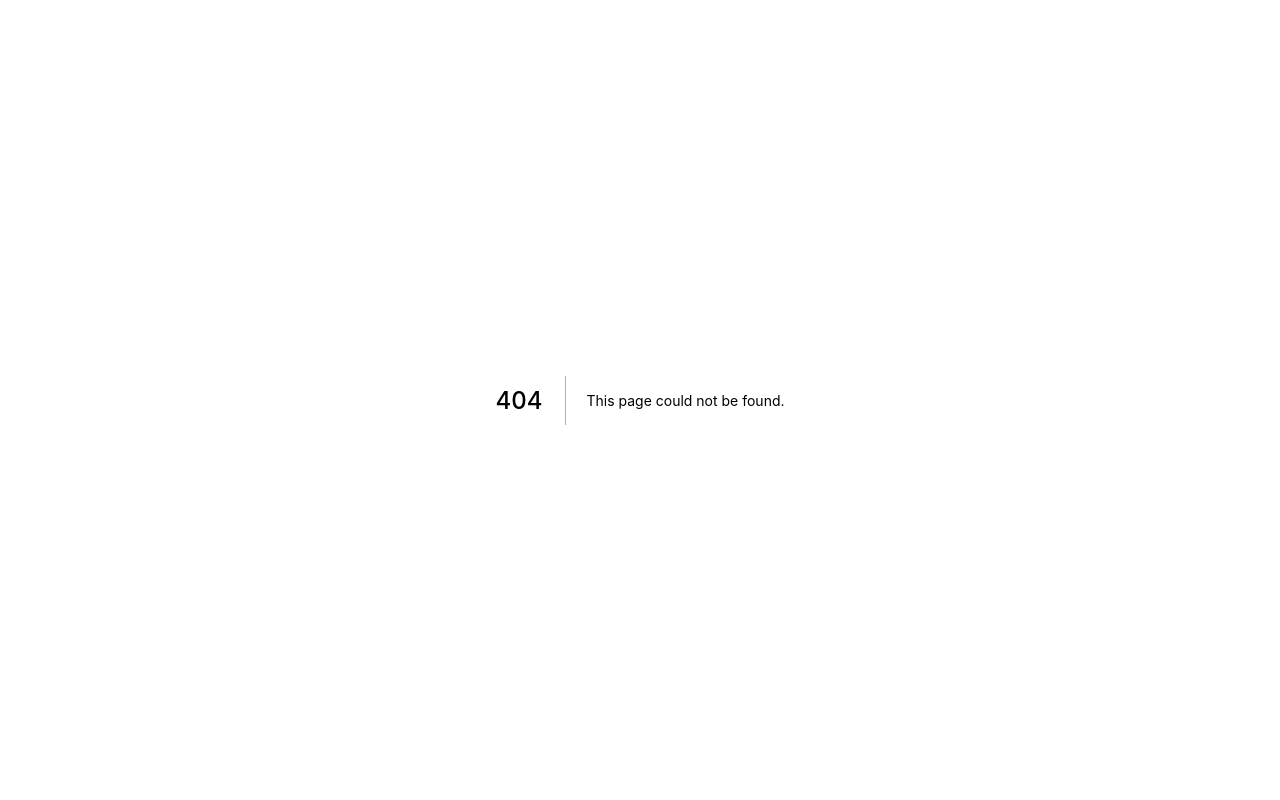
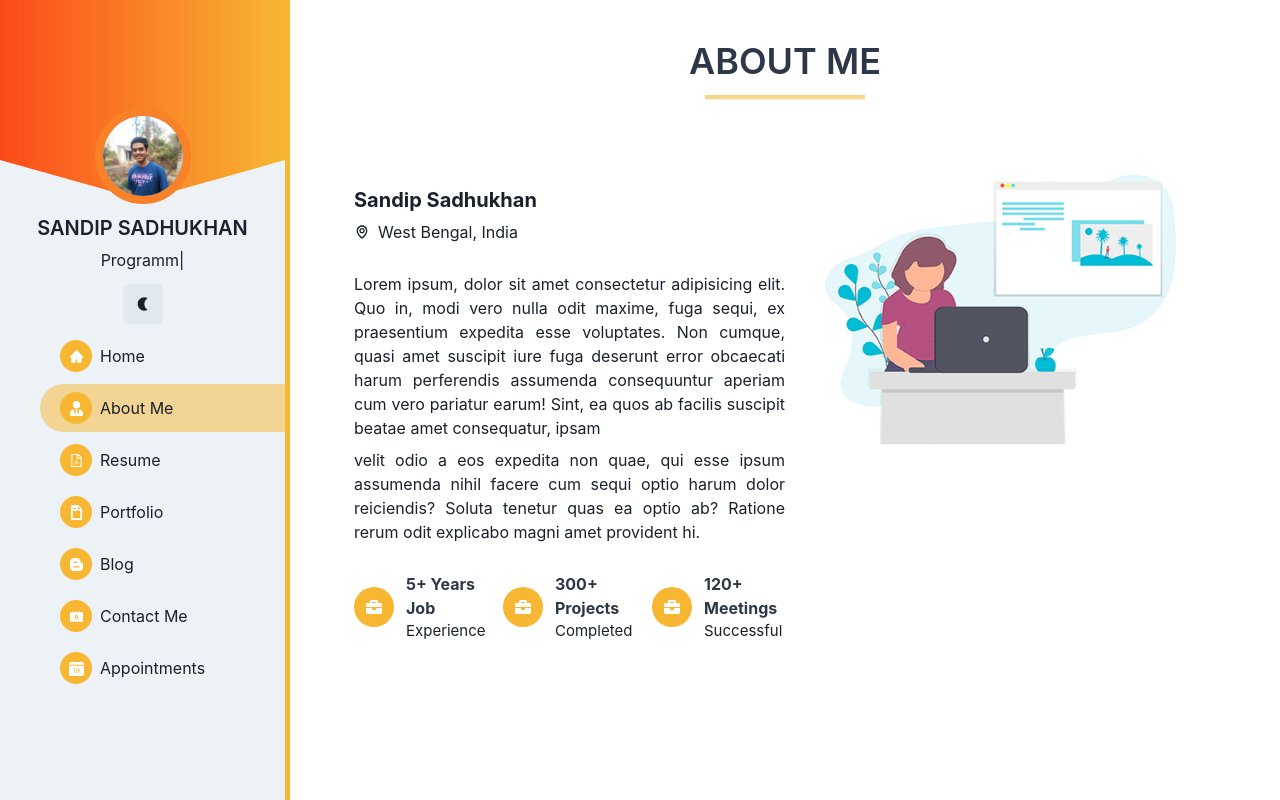
Before and after one commit to sandip-sadhukhan/7resume, a Next.js app in the folder frontend/: page /1/about-me in a window 1280 px wide. Before the commit this address had no page. Built offline with nearby package versions, Linux system fonts and the light colour scheme.

Commit message:
added home page, about page

```diff
--- a/frontend/pages/[username].tsx
+++ b/frontend/components/profile/Layout.tsx
@@ -1,4 +1,3 @@
-import type { NextPage } from "next"
 import {
   Avatar,
   Flex,
@@ -13,13 +12,17 @@ import {
   DrawerOverlay,
   DrawerCloseButton,
 } from "@chakra-ui/react"
-import Sidebar from "../components/profile/Sidebar"
-import MobileSidebar from "../components/profile/MobileSidebar"
-import MainArea from "../components/profile/MainArea"
+import Sidebar from "./sidebar/Sidebar"
+import MobileSidebar from "./sidebar/MobileSidebar"
 import { MdMenu } from "react-icons/md"
+import React from "react"
 
-const UserPage: NextPage = () => {
-  const { colorMode, toggleColorMode } = useColorMode()
+interface Props {
+  children: JSX.Element
+}
+
+const Layout = (props: Props) => {
+  const { colorMode } = useColorMode()
   const { isOpen, onOpen, onClose } = useDisclosure()
 
   return (
@@ -44,7 +47,7 @@ const UserPage: NextPage = () => {
           >
             <HStack spacing={4}>
               <Avatar
-                src="avatar-1.jpg"
+                src="/avatar-1.jpg"
                 border={`4px solid ${
                   colorMode === "light" ? "#F98127" : "#009BFF"
                 }`}
@@ -63,7 +66,7 @@ const UserPage: NextPage = () => {
               <MdMenu fontSize={30} />
             </Flex>
           </Flex>
-          <MainArea />
+          {props.children}
         </VStack>
       </HStack>
       <Drawer
@@ -87,4 +90,4 @@ const UserPage: NextPage = () => {
   )
 }
 
-export default UserPage
+export default Layout
--- a/frontend/components/profile/MobileSidebar.tsx
+++ b/frontend/components/profile/sidebar/MobileSidebar.tsx
@@ -20,9 +20,13 @@ import { FaUserTie, FaBloggerB, FaTimes } from "react-icons/fa"
 
 import Typed from "react-typed"
 import NavItem from "./NavItem"
+import { useRouter } from "next/router"
 
 const MobileSidebar = ({ onClose }: { onClose: () => void }) => {
   const { colorMode, toggleColorMode } = useColorMode()
+
+  const { pathname, query } = useRouter()
+  const username = query.username as string
 
   const secondaryColor = useColorModeValue("#f7b733", "#00c6ff")
 
@@ -47,7 +51,7 @@ const MobileSidebar = ({ onClose }: { onClose: () => void }) => {
       </Flex>
       <Flex w="full" flexDir="column" align="center" zIndex={10}>
         <Avatar
-          src="avatar-1.jpg"
+          src="/avatar-1.jpg"
           border={`2px solid ${colorMode === "light" ? "#F98127" : "#009BFF"}`}
         />
         <Heading
@@ -87,51 +91,57 @@ const MobileSidebar = ({ onClose }: { onClose: () => void }) => {
           title="Home"
           NavIcon={AiFillHome}
           hoverColor={hoverColor}
-          link="/"
+          link={`/${username}`}
           secondaryColor={secondaryColor}
-          active
+          active={pathname === "/[username]"}
         />
         <NavItem
           title="About Me"
           NavIcon={FaUserTie}
           hoverColor={hoverColor}
-          link="/"
+          link={`/${username}/about-me`}
           secondaryColor={secondaryColor}
+          active={pathname === "/[username]/about-me"}
         />
         <NavItem
           title="Resume"
           NavIcon={AiOutlineFilePdf}
           hoverColor={hoverColor}
-          link="/"
+          link={`/${username}/resume`}
           secondaryColor={secondaryColor}
+          active={pathname === "/[username]/resume"}
         />
         <NavItem
           title="Portfolio"
           NavIcon={BsFileEarmarkPostFill}
           hoverColor={hoverColor}
-          link="/"
+          link={`/${username}/portfolio`}
           secondaryColor={secondaryColor}
+          active={pathname === "/portfolio"}
         />
         <NavItem
           title="Blog"
           NavIcon={FaBloggerB}
           hoverColor={hoverColor}
-          link="/"
+          link={`/${username}/blog`}
           secondaryColor={secondaryColor}
+          active={pathname === "/[username]/blog"}
         />
         <NavItem
           title="Contact Me"
           NavIcon={AiFillContacts}
           hoverColor={hoverColor}
-          link="/"
+          link={`/${username}/contact-me`}
           secondaryColor={secondaryColor}
+          active={pathname === "/[username]/contact-me"}
         />
         <NavItem
           title="Appointments"
           NavIcon={BsFillCalendarDateFill}
           hoverColor={hoverColor}
-          link="/"
+          link={`/${username}/appointments`}
           secondaryColor={secondaryColor}
+          active={pathname === "/[username]/appointments"}
         />
       </Flex>
     </VStack>
--- a/frontend/components/profile/Sidebar.tsx
+++ b/frontend/components/profile/sidebar/Sidebar.tsx
@@ -21,8 +21,12 @@ import { FaUserTie, FaBloggerB } from "react-icons/fa"
 
 import Typed from "react-typed"
 import NavItem from "./NavItem"
+import { useRouter } from "next/router"
 
 const Sidebar = () => {
+  const { pathname, query } = useRouter()
+  const username = query.username as string
+
   const { colorMode, toggleColorMode } = useColorMode()
   const headerGradient = useColorModeValue(
     "linear(to-r, #fc4a1a, #f7b733)",
@@ -58,7 +62,7 @@ const Sidebar = () => {
       <Flex w="full" flexDir="column" align="center" zIndex={10} pt={100}>
         <Avatar
           size="xl"
-          src="avatar-1.jpg"
+          src="/avatar-1.jpg"
           border={`8px solid ${colorMode === "light" ? "#F98127" : "#009BFF"}`}
         />
         <Heading
@@ -104,51 +108,57 @@ const Sidebar = () => {
           title="Home"
           NavIcon={AiFillHome}
           hoverColor={hoverColor}
-          link="/"
+          link={`/${username}`}
           secondaryColor={secondaryColor}
-          active
+          active={pathname === "/[username]"}
         />
         <NavItem
           title="About Me"
           NavIcon={FaUserTie}
           hoverColor={hoverColor}
-          link="/"
+          link={`/${username}/about-me`}
           secondaryColor={secondaryColor}
+          active={pathname === "/[username]/about-me"}
         />
         <NavItem
           title="Resume"
           NavIcon={AiOutlineFilePdf}
           hoverColor={hoverColor}
-          link="/"
+          link={`/${username}/resume`}
           secondaryColor={secondaryColor}
+          active={pathname === "/[username]/resume"}
         />
         <NavItem
           title="Portfolio"
           NavIcon={BsFileEarmarkPostFill}
           hoverColor={hoverColor}
-          link="/"
+          link={`/${username}/portfolio`}
           secondaryColor={secondaryColor}
+          active={pathname === "/portfolio"}
         />
         <NavItem
           title="Blog"
           NavIcon={FaBloggerB}
           hoverColor={hoverColor}
-          link="/"
+          link={`/${username}/blog`}
           secondaryColor={secondaryColor}
+          active={pathname === "/[username]/blog"}
         />
         <NavItem
           title="Contact Me"
           NavIcon={AiFillContacts}
           hoverColor={hoverColor}
-          link="/"
+          link={`/${username}/contact-me`}
           secondaryColor={secondaryColor}
+          active={pathname === "/[username]/contact-me"}
         />
         <NavItem
           title="Appointments"
           NavIcon={BsFillCalendarDateFill}
           hoverColor={hoverColor}
-          link="/"
+          link={`/${username}/appointments`}
           secondaryColor={secondaryColor}
+          active={pathname === "/[username]/appointments"}
         />
       </Flex>
     </VStack>
--- /dev/null
+++ b/frontend/pages/[username]/about-me.tsx
@@ -0,0 +1,119 @@
+import {
+  Divider,
+  Flex,
+  Text,
+  Heading,
+  HStack,
+  SimpleGrid,
+  useColorModeValue,
+  VStack,
+  Container,
+  Image,
+} from "@chakra-ui/react"
+import type { NextPage } from "next"
+import Layout from "../../components/profile/Layout"
+import { BiMap } from "react-icons/bi"
+import { FaBriefcase } from "react-icons/fa"
+
+const AboutMe: NextPage = () => {
+  const secondaryColor = useColorModeValue("#f7b733", "#00c6ff")
+  const headingColor = useColorModeValue("gray.700", "gray.200")
+
+  return (
+    <Layout>
+      <VStack
+        align="start"
+        pt={[5, 5, 5, 10, 10]}
+        px={[5, 5, 5, 16, 16]}
+        w="full"
+      >
+        <VStack align="center" w="full">
+          <Heading mb={1} color={headingColor} fontWeight={600}>
+            ABOUT ME
+          </Heading>
+          <Divider pt={1} w={40} bgColor={secondaryColor} />
+        </VStack>
+        <SimpleGrid pt={[1, 1, 5, 10, 10]} columns={[1, 1, 1, 2, 2]}>
+          <VStack
+            align={["center", "center", "center", "start", "start"]}
+            pt={[5, 5, 5, 10, 10]}
+          >
+            <Heading size="md">Sandip Sadhukhan</Heading>
+            <HStack>
+              <BiMap />
+              <Text colorScheme="blackAlpha">West Bengal, India</Text>
+            </HStack>
+            <Text pt={5} textAlign="justify">
+              Lorem ipsum, dolor sit amet consectetur adipisicing elit. Quo in,
+              modi vero nulla odit maxime, fuga sequi, ex praesentium expedita
+              esse voluptates. Non cumque, quasi amet suscipit iure fuga
+              deserunt error obcaecati harum perferendis assumenda consequuntur
+              aperiam cum vero pariatur earum! Sint, ea quos ab facilis suscipit
+              beatae amet consequatur, ipsam
+            </Text>
+            <Text textAlign="justify">
+              velit odio a eos expedita non quae, qui esse ipsum assumenda nihil
+              facere cum sequi optio harum dolor reiciendis? Soluta tenetur quas
+              ea optio ab? Ratione rerum odit explicabo magni amet provident hi.
+            </Text>
+            <SimpleGrid columns={[1, 1, 1, 3, 3]} pt={5} spacing={4}>
+              <HStack spacing={3} alignContent="center">
+                <Flex
+                  bgColor={secondaryColor}
+                  borderRadius="full"
+                  p={3}
+                  color="#fff"
+                >
+                  <FaBriefcase />
+                </Flex>
+                <VStack alignItems="start" spacing={0}>
+                  <Text fontWeight={700} color={headingColor}>
+                    5+ Years Job
+                  </Text>
+                  <Text fontSize={15}>Experience</Text>
+                </VStack>
+              </HStack>
+              <HStack spacing={3} alignContent="center">
+                <Flex
+                  bgColor={secondaryColor}
+                  borderRadius="full"
+                  p={3}
+                  color="#fff"
+                >
+                  <FaBriefcase />
+                </Flex>
+                <VStack alignItems="start" spacing={0}>
+                  <Text fontWeight={700} color={headingColor}>
+                    300+ Projects
+                  </Text>
+                  <Text fontSize={15}>Completed</Text>
+                </VStack>
+              </HStack>
+              <HStack spacing={3} alignContent="center">
+                <Flex
+                  bgColor={secondaryColor}
+                  borderRadius="full"
+                  p={3}
+                  color="#fff"
+                >
+                  <FaBriefcase />
+                </Flex>
+                <VStack alignItems="start" spacing={0}>
+                  <Text fontWeight={700} color={headingColor}>
+                    120+ Meetings
+                  </Text>
+                  <Text fontSize={15}>Successful</Text>
+                </VStack>
+              </HStack>
+            </SimpleGrid>
+          </VStack>
+          <VStack>
+            <Image src="/about-bg.png" alt="pc" />
+          </VStack>
+        </SimpleGrid>
+      </VStack>
+    </Layout>
+  )
+}
+
+export default AboutMe
```
Also changed, not shown: frontend/components/profile/pages/Home.tsx (renamed from frontend/components/profile/MainArea.tsx, +15 -3 lines), frontend/pages/[username]/appointments.tsx (added, +13 -0 lines), frontend/pages/[username]/blog.tsx (added, +13 -0 lines), frontend/pages/[username]/contact-me.tsx (added, +13 -0 lines), frontend/pages/[username]/index.tsx (added, +13 -0 lines), frontend/pages/[username]/portfolio.tsx (added, +13 -0 lines), frontend/pages/[username]/resume.tsx (added, +13 -0 lines), frontend/components/profile/sidebar/NavItem.tsx (renamed from frontend/components/profile/NavItem.tsx), frontend/public/about-bg.png (added).
